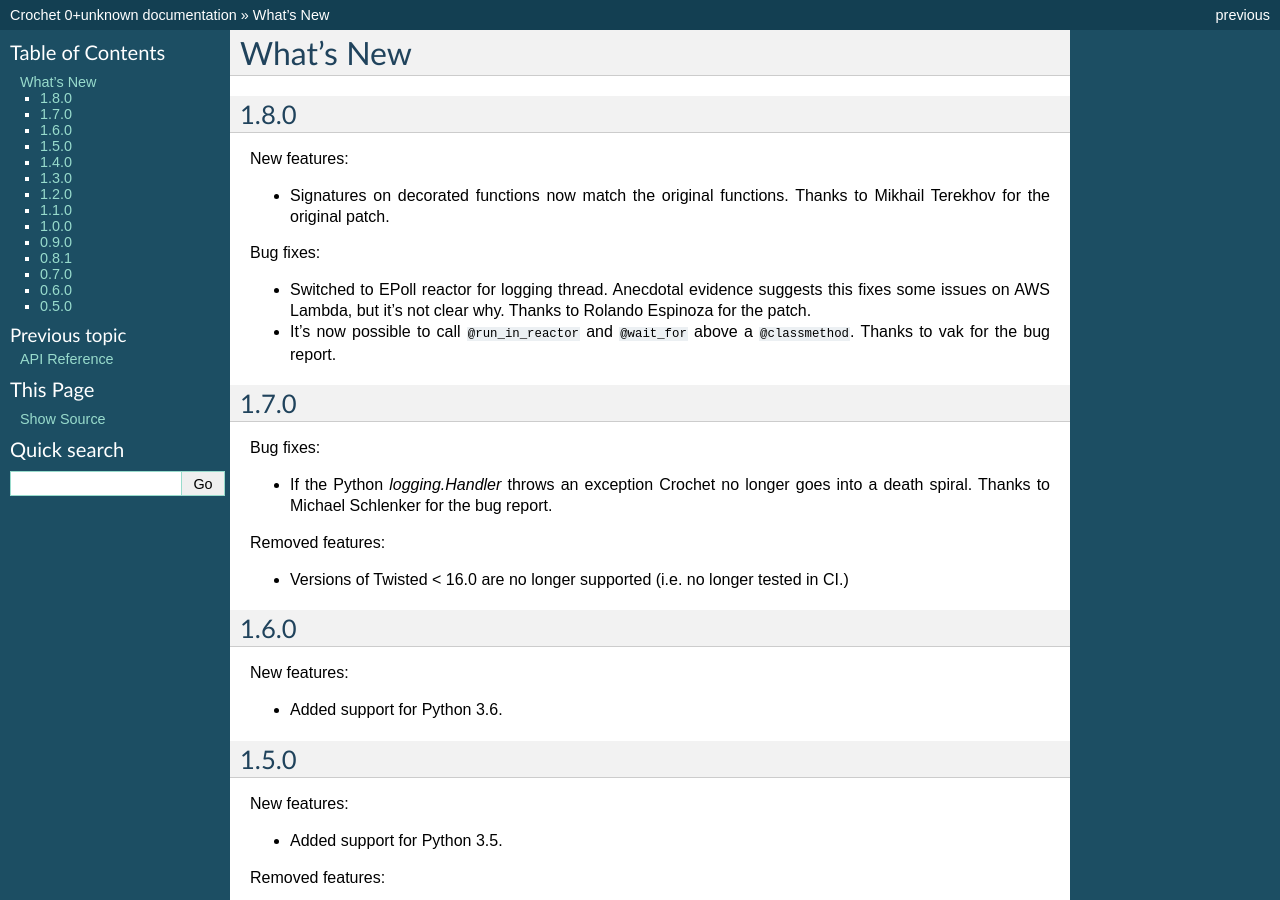
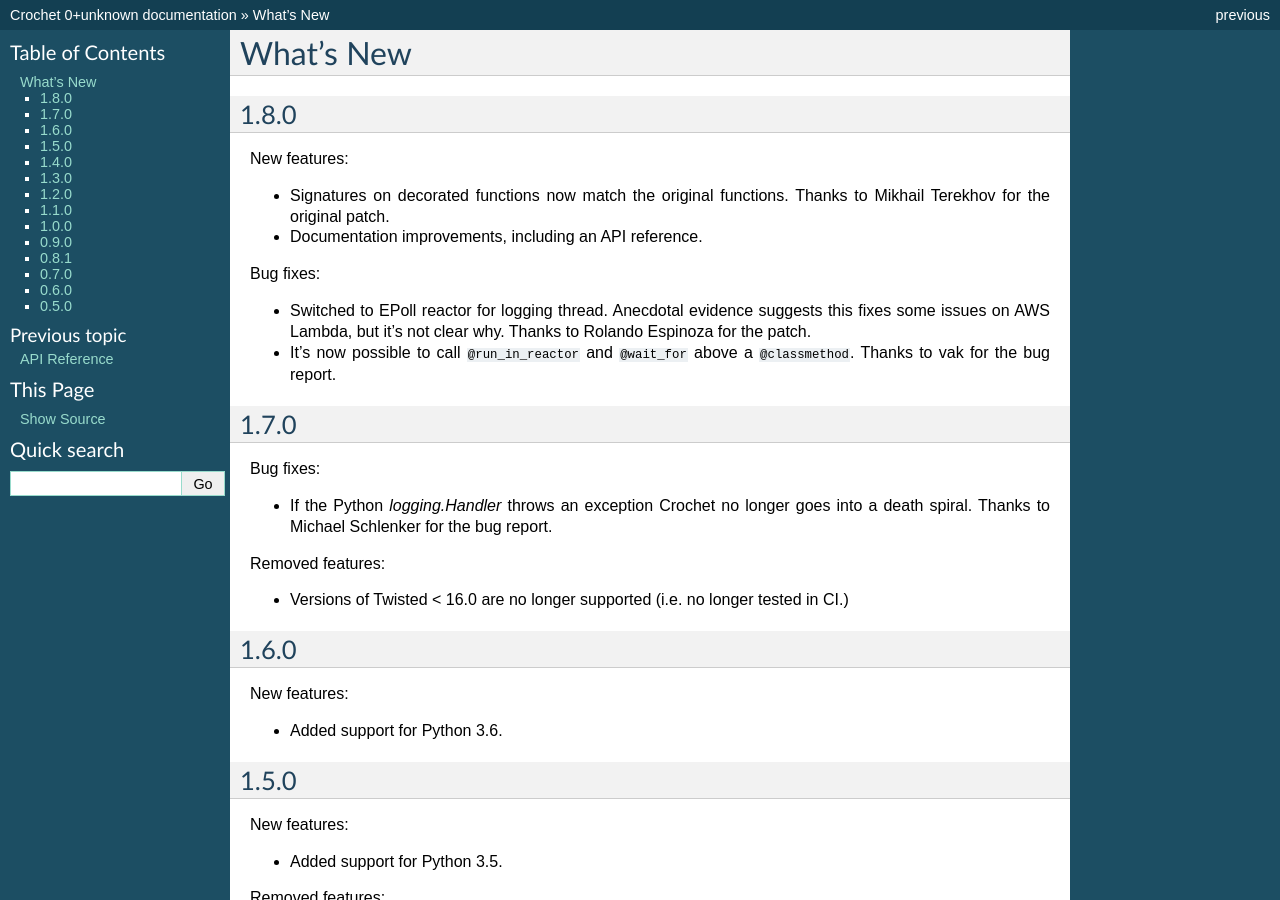
Before and after one commit to itamarst/crochet, a Sphinx documentation site: the page built from docs/news.rst, in a window 1280 px wide and 900 px high. Built offline with Sphinx 7.4.7, drawn with Linux system fonts in a browser that asks for light colours.

Commit message:
Note documentation improvements.

```diff
--- a/docs/news.rst
+++ b/docs/news.rst
@@ -8,6 +8,7 @@
 
 * Signatures on decorated functions now match the original functions.
   Thanks to Mikhail Terekhov for the original patch.
+* Documentation improvements, including an API reference.
 
 Bug fixes:
 
```
